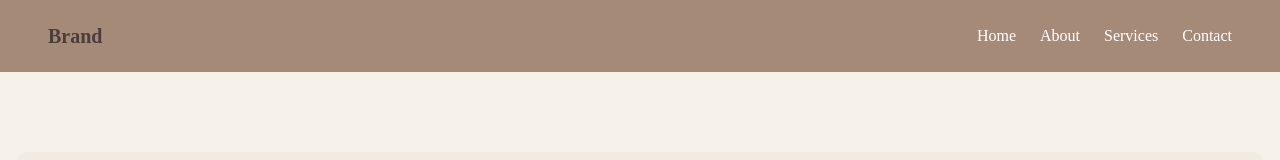
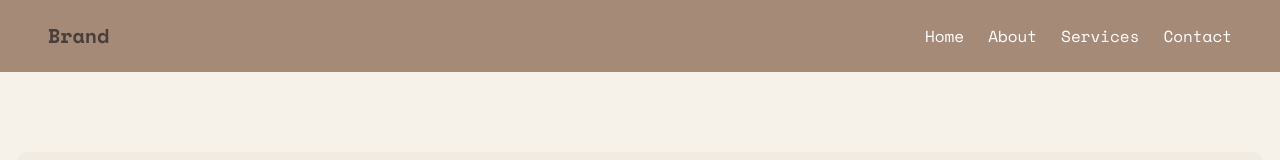
Before and after one commit to MarcusW9/responsive-homepage, a website built with Vite: page index.html in a window 1280 px wide. Shown: the top 160 px of the page. Built offline with nearby package versions, Linux system fonts and the light colour scheme.

Commit message:
Change head font

```diff
--- a/src/style.css
+++ b/src/style.css
@@ -64,6 +64,7 @@ p {
   justify-content: space-between;
   flex-wrap: wrap;
   padding: 1rem;
+  font-family: var(--font-heading);
   background-color: var(--accent-color);
   color: var(--primary-text-color);
   position: relative;
```
